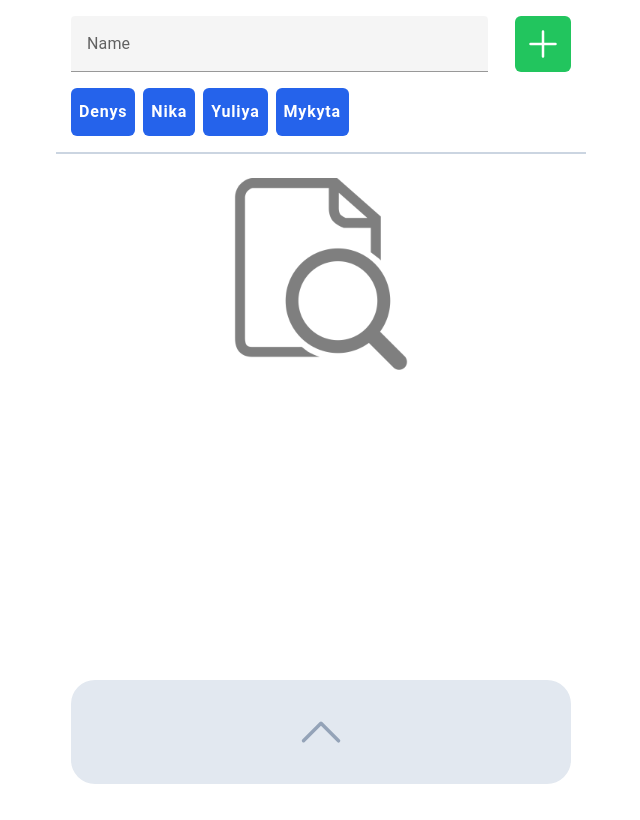
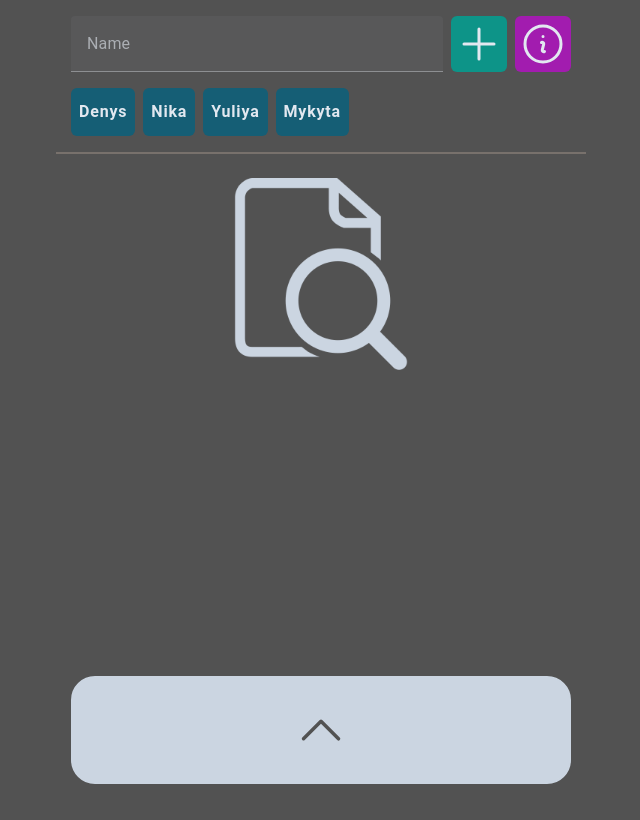
Before and after one commit to denispolovyan/spilne, a Vue app: page / in a window 1280 px wide. Shown: the whole page, without its empty margins (319-959 px from the left). Built offline with nearby package versions, Linux system fonts and the light colour scheme.

Commit message:
style: changed styles to black theme

```diff
--- a/src/App.vue
+++ b/src/App.vue
@@ -20,8 +20,13 @@ let inputs = ref([]);
 
 let isDebts = ref(false);
 
+// refs
+
+const header = ref(null);
+
 function createUser(user) {
   users.value.push(user);
+
   localStorage.setItem("users", JSON.stringify(users.value));
 }
 
@@ -31,7 +36,11 @@ function deleteUsers() {
   });
   selectedUsers.value = [];
 
+  if (!users.value.length) inputs.value = [];
+
   localStorage.setItem("users", JSON.stringify(users.value));
+  localStorage.setItem("inputs", JSON.stringify(inputs.value));
+
 }
 
 function createInput(users) {
@@ -98,12 +107,14 @@ function createInput(users) {
   }
 
   deleteSelectedUsers();
+
   localStorage.setItem("inputs", JSON.stringify(inputs.value));
 }
 
 function deleteInput(id) {
   inputs.value = inputs.value.filter((el) => el.id != id);
   calculateUsersSum();
+
   localStorage.setItem("inputs", JSON.stringify(inputs.value));
 }
 
@@ -189,8 +200,6 @@ function watchDebtState() {
   });
 }
 
-// watch ====>
-
 watch(
   () => usersAndSum.value,
   () => {
@@ -210,6 +219,7 @@ watch(
 // onMounted ====>
 
 onMounted(() => {
+  setTimeout(() => {}, 200);
   createUsersSum();
 
   let getUsers = localStorage.getItem("users");
@@ -239,7 +249,7 @@ onMounted(() => {
 
 <template>
   <div class="flex flex-col h-screen">
-    <the-header :users="users" @createUser="createUser($event)" />
+    <the-header :users="users" @createUser="createUser($event)" ref="header" />
     <div class="grow">
       <the-users
         :users="users"
@@ -252,7 +262,7 @@ onMounted(() => {
         @deleteUsers="deleteUsers()"
         @createInput="createInput($event)"
       />
-      <div v-if="inputs.length">
+      <div v-if="inputs.length" id="inputs">
         <div v-for="input in inputs" :key="input.id">
           <base-input
             :sum="input.sum"
@@ -280,7 +290,8 @@ onMounted(() => {
 <style>
 html {
   height: 100vh;
-  margin-bottom: 20px;
+  padding-bottom: 20px;
+  background-color: rgb(82 82 82);
 }
 body {
   height: 100vh;
--- a/src/components/BaseInput.vue
+++ b/src/components/BaseInput.vue
@@ -1,4 +1,7 @@
 <script setup>
+const MAX_LENGTH = 200;
+const MAX_SUM = 99999;
+
 import { ref, onMounted } from "vue";
 
 import { TrashIcon } from "@heroicons/vue/24/solid";
@@ -37,7 +40,6 @@ const sum = ref("");
 const calculatedSum = ref(0);
 
 function calculateSum() {
-
   let sumArray = [];
   let rawSum = 0;
 
@@ -51,13 +53,13 @@ function calculateSum() {
         sumArray = sumArray.filter((t) => t != el);
       }
     });
-    sum.value = sumArray.join(' ');
+    sum.value = sumArray.join(" ");
   }
 
   if (sumArray.length) {
     sumArray.forEach((el) => {
       rawSum = rawSum + +el;
-      while (rawSum > 99999) {
+      while (rawSum > MAX_SUM) {
         rawSum = 0;
         sum.value = sum.value.toString().slice(0, -1);
         sumArray = sum.value.split(" ");
@@ -76,7 +78,7 @@ function calculateSum() {
 }
 
 const buttonClasses =
-  "bg-red-500 h-14 w-14 rounded-md flex items-center justify-center hover:bg-red-700 duration-1000 cursor-pointer basis-14";
+  "bg-red-600 h-14 w-14 rounded-md flex items-center justify-center hover:bg-red-700 duration-1000 cursor-pointer basis-14";
 
 onMounted(() => {
   sum.value = props.sum || "";
@@ -86,30 +88,30 @@ onMounted(() => {
 
 <template>
   <div class="pt-4" v-if="users.length">
-    <div class="spilne-container pb-2">
-      <div class="border-b-2 pb-4 border-slate-200">
+    <div class="spilne-container">
+      <div class="pb-4 border-b-2 border-stone-500">
         <div class="flex flex-col gap-3">
           <div class="flex gap-4 flex-wrap gap-x-2 gap-y-1">
             <div v-for="user in props.users" :key="user">
               <div
-                class="tracking-wider font-semibold bg-cyan-700 p-1 text-white rounded-md"
+                class="tracking-wider font-semibold bg-cyan-800 p-1 rounded-md text-slate-200"
               >
                 <p>{{ user }}</p>
               </div>
             </div>
           </div>
-          <div class="flex gap-4">
+          <div class="flex gap-4 text-slate-200">
             <v-text-field
-              class=""
+              inputmode="tel"
               v-model="sum"
               label="Sum"
-              maxlength="200"
+              :maxlength="MAX_LENGTH"
               hide-details="auto"
               @input="calculateSum()"
             />
             <div class="flex gap-2">
               <div
-                class="w-14 bg-amber-500 duration-1000 cursor-pointer hover:bg-amber-700 text-white rounded-md flex items-center justify-center tracking-wider font-semibold"
+                class="w-14 bg-amber-600 duration-1000 cursor-pointer hover:bg-amber-700 text-slate-200 rounded-md flex items-center justify-center tracking-wider font-semibold"
               >
                 {{ calculatedSum }}
               </div>
@@ -117,7 +119,7 @@ onMounted(() => {
                 :class="buttonClasses"
                 @click="emits('deleteInput', props.id)"
               >
-                <TrashIcon class="h-12 text-white p-1" />
+                <TrashIcon class="h-12 p-1 text-slate-200" />
               </div>
             </div>
           </div>
--- a/src/components/BaseTable.vue
+++ b/src/components/BaseTable.vue
@@ -46,25 +46,25 @@ onMounted(() => {
 
 <template>
   <div>
-    <div class="spilne-container py-4 border-b-2 border-slate-300" v-if="isNotNull">
+    <div class="spilne-container py-4 border-b-2 border-stone-500" v-if="isNotNull">
       <div>
-        <v-table>
+        <v-table theme="dark">
           <thead>
             <tr>
-              <th class="text-left">Name</th>
-              <th class="text-left">Sum</th>
+              <th class="text-left pl-10" >Name</th>
+              <th class="text-center">Sum</th>
             </tr>
           </thead>
           <tbody>
             <tr v-for="item in props.usersAndSum" :key="item.name">
-              <td v-if="item.sum">{{ item.name }}</td>
-              <td v-if="item.sum">{{ item.sum }}</td>
+              <td v-if="item.sum" class="pl-10">{{ item.name }}</td>
+              <td v-if="item.sum" class="text-center">{{ item.sum }}</td>
             </tr>
           </tbody>
-          <tbody>
+          <tbody class="border-t">
             <tr>
-              <td class="font-semibold">Total</td>
-              <td>{{ totalSum }}</td>
+              <td class="font-semibold pl-10">Total</td>
+              <td class="text-center">{{ totalSum }}</td>
             </tr>
           </tbody>
         </v-table>
--- a/src/components/NoDebts.vue
+++ b/src/components/NoDebts.vue
@@ -1,5 +1,5 @@
 <template>
-	<div class="flex justify-center opacity-50">
+	<div class="flex justify-center">
 		<img class="w-48" src="../assets/img/noDebts.png" alt="no debts">
 	</div>
 </template>
--- a/src/components/NoInputs.vue
+++ b/src/components/NoInputs.vue
@@ -1,5 +1,5 @@
 <template>
-	<div class="flex justify-center mt-6 opacity-50">
+	<div class="flex justify-center mt-6">
 		<img class="w-48" src="../assets/img/noInputs.png" alt="no inputs">
 	</div>
 </template>
--- a/src/components/TheFooter.vue
+++ b/src/components/TheFooter.vue
@@ -11,9 +11,9 @@ import { ChevronUpIcon } from "@heroicons/vue/24/solid";
     }"
   >
     <div
-      class="mb-4 py-6 rounded-xl flex justify-center bg-slate-200 hover:bg-slate-500 text-slate-400 hover:text-slate-200 duration-700"
+      class="border-2 border-slate-300 mb-4 py-6 rounded-xl flex justify-center bg-slate-300 hover:bg-neutral-600 text-neutral-600 hover:text-slate-200 duration-700"
     >
-      <ChevronUpIcon class="h-14" />
+      <ChevronUpIcon class="h-14 " />
     </div>
   </div>
 </template>
--- a/src/components/TheHeader.vue
+++ b/src/components/TheHeader.vue
@@ -1,5 +1,7 @@
 <script setup>
-import { PlusIcon } from "@heroicons/vue/24/solid";
+const MAX_LENGTH = 12;
+
+import { PlusIcon, InformationCircleIcon } from "@heroicons/vue/24/outline";
 
 import { ref, onMounted, onBeforeUnmount } from "vue";
 
@@ -25,9 +27,10 @@ function addUser() {
   let user = username.value;
   let coincidence = false;
 
-  user.split('').forEach(el => {
-	if(!/^[A-Za-z\s]+$/.test(el)) coincidence = true
-  })
+  user.split("").forEach((el) => {
+    if (!/^[A-Za-z\s]+$/.test(el) && !/^[А-Яа-яҐґЄєІіЇї\s]+$/.test(el))
+      coincidence = true;
+  });
 
   props.users.forEach((el) => {
     if (el == user) {
@@ -64,27 +67,36 @@ onBeforeUnmount(() => {
 });
 
 const buttonClasses =
-  "bg-green-500 h-14 w-14 rounded-md flex items-center justify-center hover:bg-green-700 duration-1000 cursor-pointer basis-14";
+  "h-14 w-14 rounded-md flex items-center justify-center duration-1000 cursor-pointer basis-14";
 </script>
 
 <template>
   <div class="pt-4" id="header">
     <div class="spilne-container">
       <div class="flex items-center justify-between gap-2">
-        <div class="flex basis-5/6">
+        <div class="flex basis-3/4">
           <v-text-field
             :class="{
-              'text-red-600': inputError,
+              'text-red-400': inputError,
+              'text-slate-200': !inputError,
             }"
             @click="inputError = false"
             v-model="username"
             label="Name"
-            maxlength="12"
+            maxlength="MAX_LENGTH"
             hide-details="auto"
           />
         </div>
-        <div :class="buttonClasses" @click="addUser()">
-          <plus-icon class="h-12 text-white p-1" />
+        <div class="flex gap-2">
+          <PlusIcon
+            :class="buttonClasses"
+            class="h-12 text-slate-200 p-1 bg-teal-600 hover:bg-teal-700"
+            @click="addUser()"
+          />
+          <InformationCircleIcon
+            :class="buttonClasses"
+            class="h-12 text-slate-200 p-1 bg-fuchsia-700 hover:bg-fuchsia-800"
+          />
         </div>
       </div>
     </div>
--- a/src/components/TheSelectedUsers.vue
+++ b/src/components/TheSelectedUsers.vue
@@ -11,7 +11,7 @@ const props = defineProps({
 const emits = defineEmits(["deleteUsers", "createInput"]);
 
 const userClasses =
-  "tracking-wider py-3 px-2 bg-blue-800 rounded-md text-md text-white font-semibold cursor-pointer hover:bg-yellow-600 duration-500";
+  "tracking-wider py-3 px-2 bg-cyan-800 rounded-md text-md text-slate-200 font-semibold cursor-pointer hover:bg-cyan-600 duration-500";
 
 const buttonClasses =
   " h-12 w-12 rounded-md flex items-center justify-center  duration-1000 cursor-pointer basis-14";
@@ -19,8 +19,8 @@ const buttonClasses =
 
 <template>
   <div v-if="props.selectedUsers.length" class="pt-4">
-    <div class="spilne-container border-b-2 border-slate-300 pb-4">
-      <div class="flex justify-between">
+    <div class="spilne-container border-b-2 border-stone-500 pb-4">
+      <div class="flex justify-between gap-4">
         <div class="flex gap-2 flex-wrap basis-3/4">
           <div v-for="user in props.selectedUsers" :key="user" class="">
             <div :class="userClasses">
@@ -31,17 +31,17 @@ const buttonClasses =
         <div class="flex gap-2">
           <div
             :class="buttonClasses"
-            class="bg-red-500 hover:bg-red-700"
+            class="bg-red-600 hover:bg-red-700 w-14"
             @click="emits('deleteUsers')"
           >
-            <UserMinusIcon class="h-12 text-white p-1" />
+            <UserMinusIcon class="h-12 text-slate-200 p-1" />
           </div>
           <div
             :class="buttonClasses"
             @click="emits('createInput', props.selectedUsers)"
-            class="bg-yellow-500 hover:bg-yellow-700"
+            class="bg-yellow-600 hover:bg-yellow-700 w-14"
           >
-            <PlusIcon class="h-12 text-white p-1" />
+            <PlusIcon class="h-12 text-white p-1 text-slate-200" />
           </div>
         </div>
       </div>
--- a/src/components/TheUsers.vue
+++ b/src/components/TheUsers.vue
@@ -39,7 +39,7 @@ function selectUser(user) {
 }
 
 const userClasses =
-  "tracking-wider py-3 px-2 bg-blue-600 rounded-md text-md text-white font-semibold cursor-pointer hover:bg-yellow-500 duration-500";
+  "tracking-wider py-3 px-2 bg-cyan-800 rounded-md text-md text-slate-200 font-semibold cursor-pointer hover:bg-cyan-600 duration-500";
 </script>
 
 <template>
@@ -47,7 +47,7 @@ const userClasses =
     <div
       class="spilne-container"
       :class="{
-        'border-b-2 pb-4 border-slate-300': props.users.length,
+        'border-b-2 border-stone-500 pb-4': props.users.length,
       }"
     >
       <div class="flex gap-2 flex-wrap">
```
Also changed, not shown: src/assets/img/noDebts.png, src/assets/img/noInputs.png.
